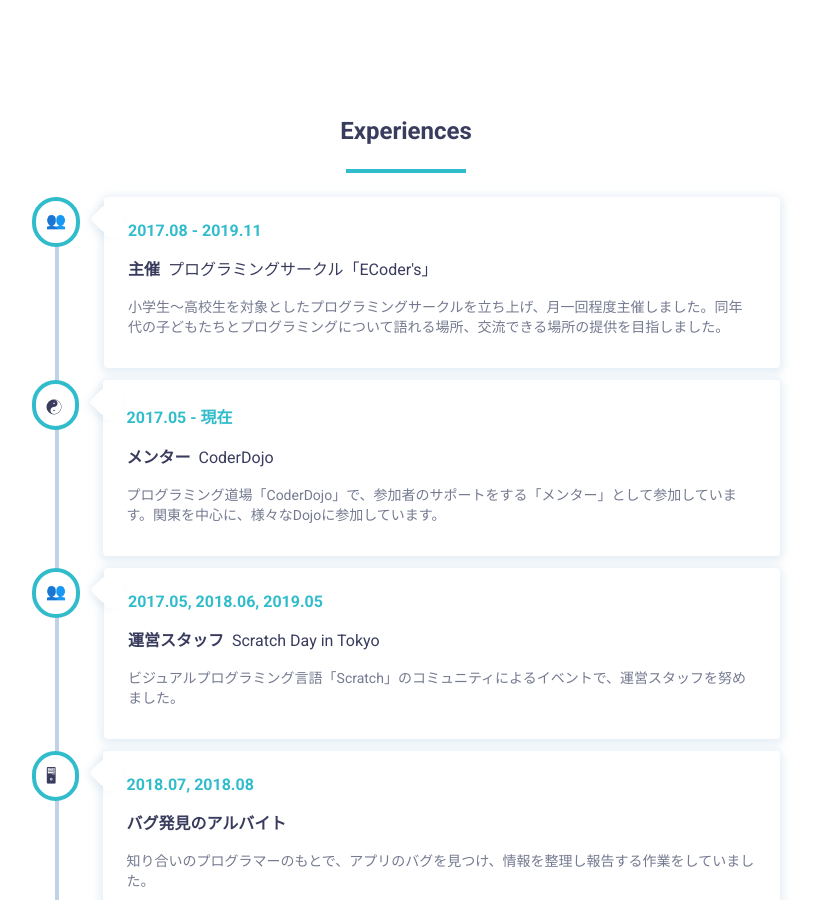
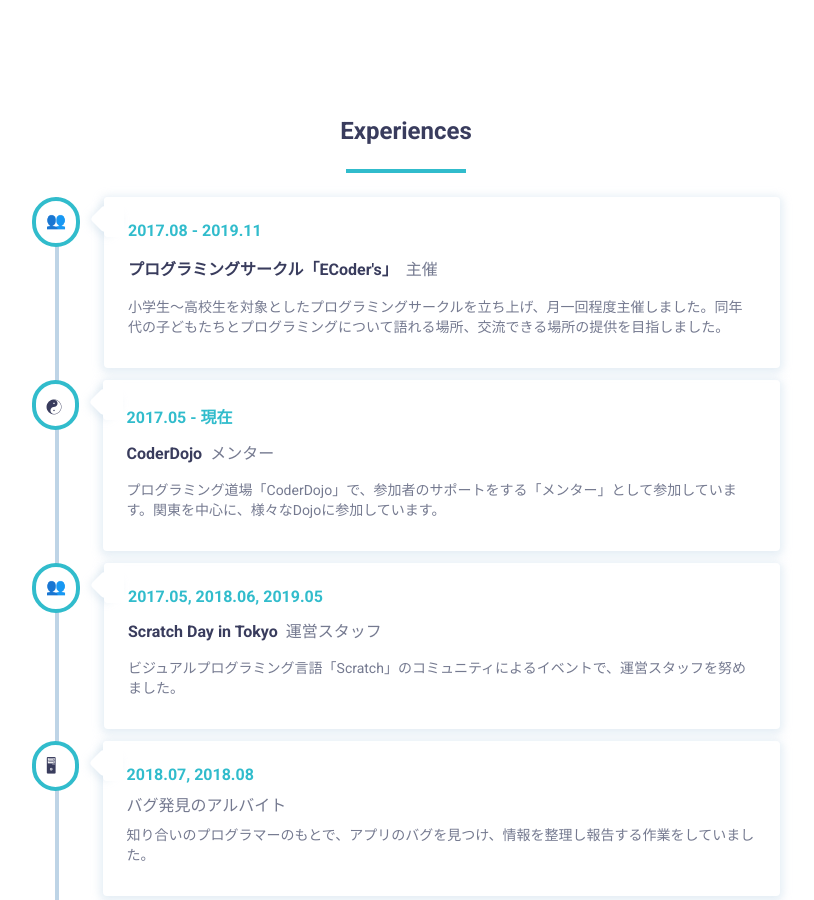
Before and after one commit to madoreenu/yuki384.github.io, a Jekyll site: the page built from about.md, in a window 1280 px wide and 900 px high, scrolled down 1267 px. Shown: the whole window, without its empty margins (234-1048 px from the left). Built offline with Jekyll 4.4.1, drawn with Linux system fonts in a browser that asks for light colours; nearby versions of some CDN libraries; some web fonts are replaced; some of the changed text lies outside the part shown.

Commit message:
経歴等 タイトルと場所反転

```diff
--- a/_includes/historyElm.html
+++ b/_includes/historyElm.html
@@ -4,7 +4,7 @@
   </div>
   <div class="history-content">
     <div class="history-date">{{ elem.date }}</div>
-    <h3>{{ elem.title }}</h3>{% if elem.place %}<span class="history-place">{{ elem.place }}</span>{% endif %}
+    {% if elem.place %}<h3 class="history-place">{{ elem.place }}</h3>{% endif %}<span class="history-title">{{ elem.title }}</span>
     <p class="history-dsc">
       {{ elem.content }}
     </p>
```
